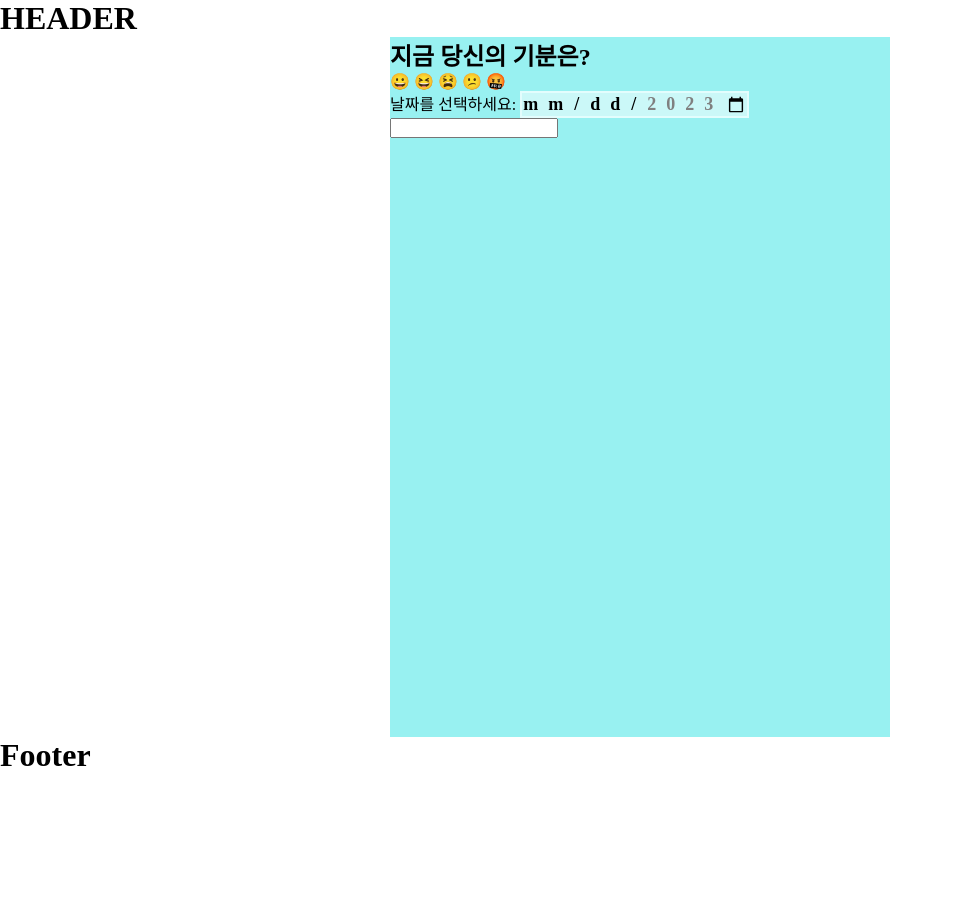
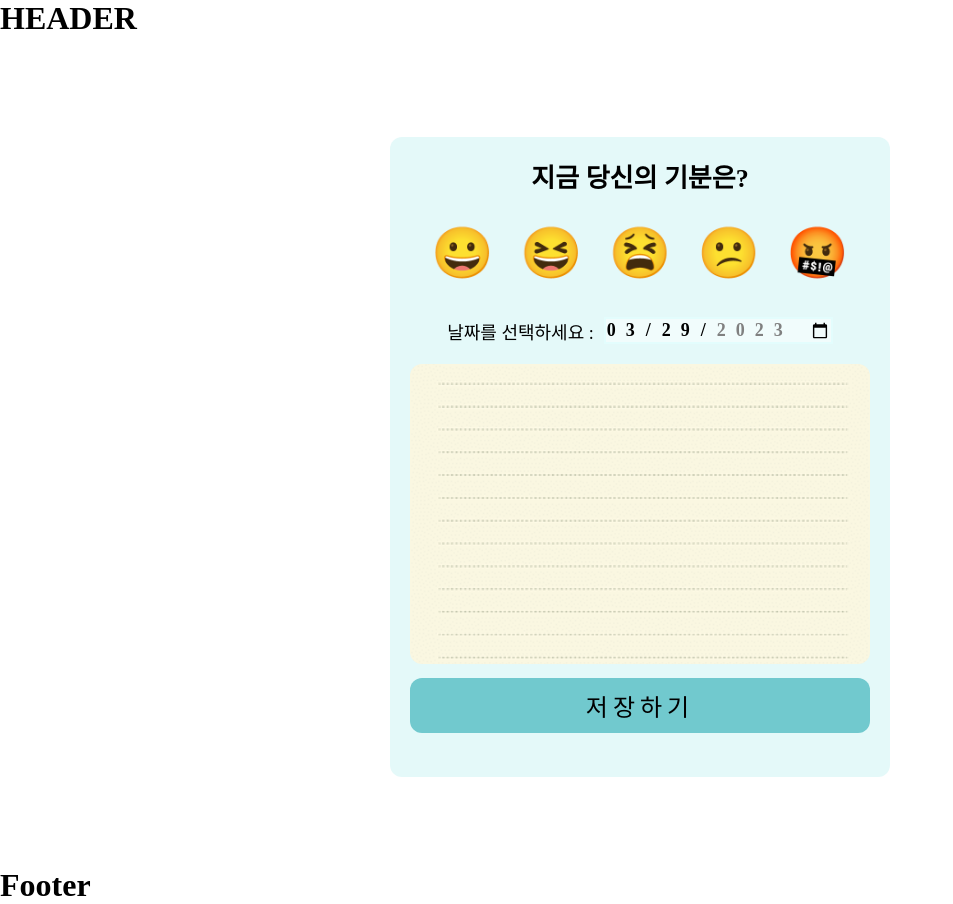
Before and after one commit to 18team-project/what-s-your-weather-like-, a Flask app: page /mood in a window 1280 px wide. Shown: the whole page, without its empty margins (0-953 px from the left). Before the commit the page ends 766 px from the top, so only its background shows below. Run offline with Flask 3, Linux system fonts and the light colour scheme; some web fonts are replaced.

Commit message:
mood 레이아웃 수정 및 날짜데이터, 이모티콘데이터, 텍스트 데이터 mongodb에 저장

```diff
--- a/app.py
+++ b/app.py
@@ -150,6 +150,34 @@ def login():
     else:
         return jsonify({'status': 'failure', 'message': '일치하는 데이터가 없습니다.', 'username':username , 'password':password})
 
+################## mood ##################
 
+@app.route('/')
+def goMoodPage():
+    return render_template('mood.html')
+
+@app.route("/mood", methods=["POST"])
+def mood_post():
+    date_receive = request.form['date_give']
+    text_receive = request.form['text_give']
+    user_nm_receive = request.form['user_nm_give']
+    mood_cd_receive = request.form['mood_cd_give']
+
+    doc = {
+        'user_nm' : user_nm_receive,
+        'mood_cd' : mood_cd_receive,
+        'date' : date_receive,
+        'text' : text_receive
+    }
+    db.th_mood.insert_one(doc)
+
+    return jsonify({'msg':'저장완료!'})
+
+# @app.route("/mood", methods=["GET"])
+# def mood_get():
+#     all_mood = list(db.moods.find({},{'_id':False}))
+#     return jsonify({'result': all_mood })
+
+################## mood ##################
 if __name__ == '__main__':
     app.run('0.0.0.0', port=5002, debug=True)
--- a/static/css/mood.css
+++ b/static/css/mood.css
@@ -10,13 +10,52 @@
   font-family: 'GmarketSansMedium';
   box-sizing: border-box;
 }
+.container{
+  height: 830px;
+  padding-top: 100px;
+}
 .main_wrap{
   width: 500px;
-  height: 700px;
-  background-color: rgb(152, 241, 241);
-  margin: 0 auto;
+  height: 640px;
+  background-color: rgba(201, 244, 244, 0.5);
+  margin: 0px auto;
+  padding: 20px;
+  border-radius: 12px;
+}
+.main_wrap h2{
+  font-size: 26px;
+  text-align: center;
+  margin-bottom: 25px;
+}
+.mood_box{
+  text-align: center;
+  display: flex;
+  justify-content: space-evenly;
+  align-items: center;
+  margin-bottom: 30px;
+}
+.mood_box span{
+  font-size: 50px;
+  cursor: pointer;
+  border-radius: 50%;
+  padding: 5px;
+  transition: all 0.3s;
 }
 
+.mood_box span.active {
+  background-color: rgb(228, 38, 38);
+}
+.mood_box span:hover{
+  background-color: rgb(234, 17, 17);
+}
+.date_Wrap{
+  font-size: 18px;
+  display: flex;
+  justify-content: center;
+  align-items: center;
+  gap: 10px;
+  margin-bottom: 20px;
+}
 input[type='date'] {
   box-sizing: border-box;
   letter-spacing: 10px;
@@ -25,3 +64,36 @@ input[type='date'] {
   border: 2px solid #E3FDFD;
   background-color: rgba(255, 255, 255, 0.5);
 }
+
+#text {
+  width: 100%;
+  height: 300px;
+  padding: 25px;
+  line-height: 23px;
+  resize: none;
+  background-image: url(../img/letter.png);
+  background-size: cover;
+  background-position-y: -112px;
+  background-repeat: no-repeat;
+  font-size: 18px;
+  border: none;
+  border-radius: 12px;
+  overflow: hidden;
+  margin-bottom: 10px;
+}
+
+  .submit_btn {
+    width: 100%;
+    padding: 10px;
+    letter-spacing: 5px;
+    background-color: #71C9CE;
+    border: none;
+    border-radius: 12px;
+    font-size: 24px;
+    cursor: pointer;
+    transition: all 0.3s;
+  }
+
+  .submit_btn:hover{
+    background-color: #FC5185;
+  }
--- a/templates/mood.html
+++ b/templates/mood.html
@@ -7,6 +7,46 @@
     <meta name="viewport" content="width=device-width, initial-scale=1.0">
     <title>What's your weather like</title>
     <link rel="stylesheet" href="../static/css/mood.css">
+    <script>
+        let curIcon = ''
+        window.onload = function () {
+            listing()
+            document.getElementById('date').value = new Date().toISOString().substring(0, 10);
+            const moodIconArr = document.getElementsByClassName('mood_span')
+            Array.prototype.forEach.call(moodIconArr, a => {
+                a.addEventListener('click', () => {
+                    Array.prototype.map.call(moodIconArr, b => b.classList.remove('active'))
+                    a.classList.add('active');
+                    curIcon = a.innerText
+                })
+            })
+        }
+
+        function listing() {
+            fetch('/login').then((res) => res.json()).then((data) => {
+                let rows = data['result']
+                rows.forEach((a) => {
+                    let comment = a['comment']
+                    $('#cards-box').append(temp_html)
+                })
+            })
+        }
+
+        function posting() {
+            let date = document.querySelector('#date').value
+            let text = document.querySelector('#text').value
+            let mood_cd = curIcon
+            let formData = new FormData();
+            formData.append("date_give", date);
+            formData.append("text_give", text);
+            formData.append("mood_cd_give", mood_cd);
+            formData.append("user_nm_give", '최말자');
+
+            fetch('/mood', { method: "POST", body: formData }).then((res) => res.json()).then((data) => {
+                // window.location.reload()
+            })
+        }
+    </script>
 </head>
 
 <body>
@@ -14,43 +54,34 @@
     {% extends "common/layout.html" %}
     {% block content %}
     <!-- home.html -->
-    <div class="main_wrap">
-        <form action="">
+    <div class="container">
+        <div class="main_wrap">
             <h2>지금 당신의 기분은?</h2>
 
-            <div>
-                <span data-value="m01">😀</span>
-                <span data-value="m02">😆</span>
-                <span data-value="m03">😫</span>
-                <span data-value="m04">😕</span>
-                <span data-value="m05">🤬</span>
+            <div class="mood_box">
+                <span data-value="m01" class="mood_span">😀</span>
+                <span data-value="m02" class="mood_span">😆</span>
+                <span data-value="m03" class="mood_span">😫</span>
+                <span data-value="m04" class="mood_span">😕</span>
+                <span data-value="m05" class="mood_span">🤬</span>
             </div>
-            <label for="date">
-                날짜를 선택하세요:
+
+            <label for="date" class="date_Wrap">
+                날짜를 선택하세요 :
                 <input type="date" id="date" max="2023-12-31" min="2023-03-27">
             </label>
 
             <label for="text">
-                <input type="text" id="text">
+                <textarea name="text" id="text" cols="9" rows="9"></textarea>
             </label>
-        </form>
+
+            <button id="mood_btn" class="submit_btn" type="button" onclick="posting()">
+                저장하기
+            </button>
+        </div>
+        <!-- {% include "common/pop.html"  ignore missing %} -->
     </div>
-    <!-- {% include "common/pop.html"  ignore missing %} -->
     {% endblock %}
-    <script>
-        const today = new Date(); // 현재 시간과 날짜 객체를 생성합니다.
-
-        const year = today.getFullYear(); // 현재 연도를 가져옵니다.
-        const month = today.getMonth() + 1; // 월은 0부터 시작하므로 1을 더해줍니다.
-        const date = today.getDate(); // 현재 날짜를 가져옵니다.
-
-        // 월과 일이 10보다 작은 경우 앞에 0을 붙입니다.
-        const formattedMonth = month < 10 ? `0${month}` : month;
-        const formattedDate = date < 10 ? `0${date}` : date;
-
-        // 년-월-일 형식으로 날짜를 출력합니다.
-        const currentDate = `${year}년 ${formattedMonth}월 ${formattedDate}일`;
-    </script>
 </body>
 
 </html>
```
Also changed, not shown: static/img/letter.png (added).
